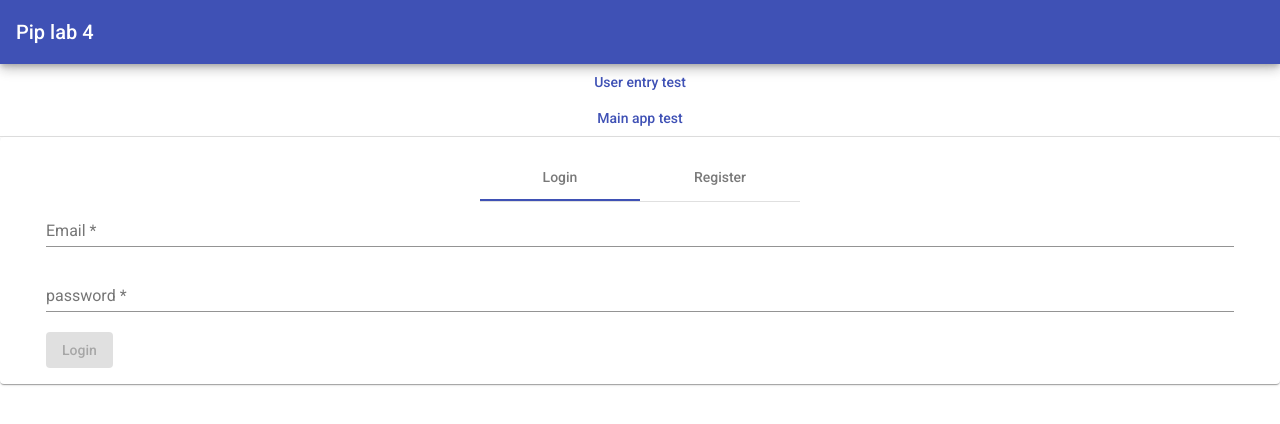
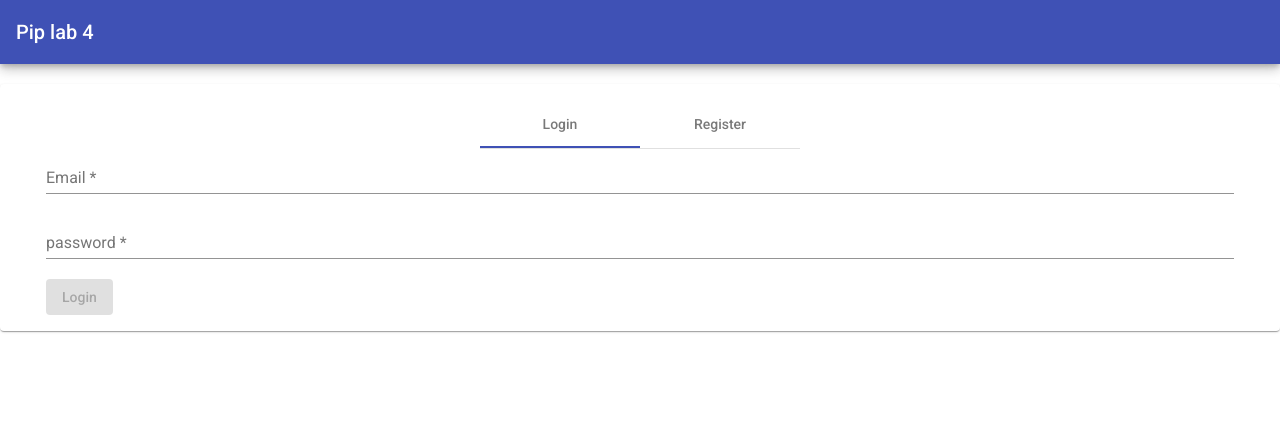
Before and after one commit to quangloc99/itmo-webdev-course-lab4, an Angular app in the folder src/main/webapp-src/: page / in a window 1280 px wide. Shown: the top 424 px of the page. Built offline with nearby package versions, Linux system fonts and the light colour scheme.

Commit message:
Remove test routes button and move header bar to each main component.

```diff
--- a/src/main/webapp-src/src/app/app.component.css
+++ b/src/main/webapp-src/src/app/app.component.css
@@ -1,19 +1,3 @@
-:host {
-  display: flex;
-  flex-direction: column;
-}
-
-mat-toolbar {
-  box-shadow: 0 3px 5px -1px rgba(0,0,0,.2),0 6px 10px 0 rgba(0,0,0,.14),0 1px 18px 0 rgba(0,0,0,.12);
-}
-
-.space-filler {
-  flex: 1 1 auto;
-}
-
-.app-container {
-  flex: 1;
-}
 
 ::ng-deep mat-tab-header {
   align-self: center;
--- a/src/main/webapp-src/src/app/app.component.html
+++ b/src/main/webapp-src/src/app/app.component.html
@@ -1,17 +1 @@
-<mat-toolbar color="primary">
-  <h1>Pip lab 4</h1>
-  <span class="space-filler"></span>
-
-  <!--  TODO-->
-  <!--  <span class="mat-caption"> Tran Quang Loc - P3200 - Variant 200036 </span>-->
-
-</mat-toolbar>
-
-<button mat-button routerLink="/user-entry" color="primary">User entry test</button>
-<button mat-button routerLink="/main-app" color="primary">Main app test</button>
-
-<mat-divider></mat-divider>
-
-<div class="app-container">
-  <router-outlet></router-outlet>
-</div>
+<router-outlet></router-outlet>
--- a/src/main/webapp-src/src/app/main-app/main-app.component.css
+++ b/src/main/webapp-src/src/app/main-app/main-app.component.css
@@ -1,20 +1,21 @@
-:host {
+#content {
   display: flex;
+  margin-top: 20px;
 }
 
-:host > * {
+#content > * {
   margin-left: 16px;
 }
 
-:host > :last-child {
+#content > :last-child {
   margin-right: 16px;
 }
 
-:host-context(.mobile) > * {
+:host-context(.mobile) #content > * {
   margin: 0;
 }
 
-:host-context(.mobile) {
+:host-context(.mobile) #content {
   flex-direction: column;
   justify-content: center;
 }
--- a/src/main/webapp-src/src/app/main-app/main-app.component.html
+++ b/src/main/webapp-src/src/app/main-app/main-app.component.html
@@ -1,3 +1,10 @@
+<mat-toolbar id="app-header-bar" color="primary">
+  <h1>Pip lab 4</h1>
+  <span class="space-filler"></span>
+
+</mat-toolbar>
+
+<div id="content">
   <mat-card id="area-pic" >
     <app-checking-area-pic [parameter-r]="selectedQuery.r"
                            dom-size="100%"
@@ -48,3 +55,4 @@
 
     <button id="add-query-button" mat-raised-button color="primary" (click)="showAddQueryDialog()">+ Add new query</button>
   </div>
+</div>
--- a/src/main/webapp-src/src/app/user-entry/user-entry.component.html
+++ b/src/main/webapp-src/src/app/user-entry/user-entry.component.html
@@ -1,4 +1,10 @@
-<mat-card>
+<mat-toolbar id="app-header-bar" color="primary">
+  <h1>Pip lab 4</h1>
+  <span class="space-filler"></span>
+
+</mat-toolbar>
+
+<mat-card [style.marginTop.px]="20">
   <mat-tab-group mat="center">
     <mat-tab label="Login">
       <form (submit)="doLogin()">
--- a/src/main/webapp-src/src/styles.css
+++ b/src/main/webapp-src/src/styles.css
@@ -4,6 +4,14 @@
 :root {
   --hit-color: #80c644;
   --not-hit-color: #c6362e;
+}
+
+#app-header-bar {
+  box-shadow: 0 3px 5px -1px rgba(0,0,0,.2),0 6px 10px 0 rgba(0,0,0,.14),0 1px 18px 0 rgba(0,0,0,.12);
+}
+
+.space-filler {
+  flex: 1 1 auto;
 }
 
 .spacer {
```
Lines whose indentation alone changed are shown as unchanged.
